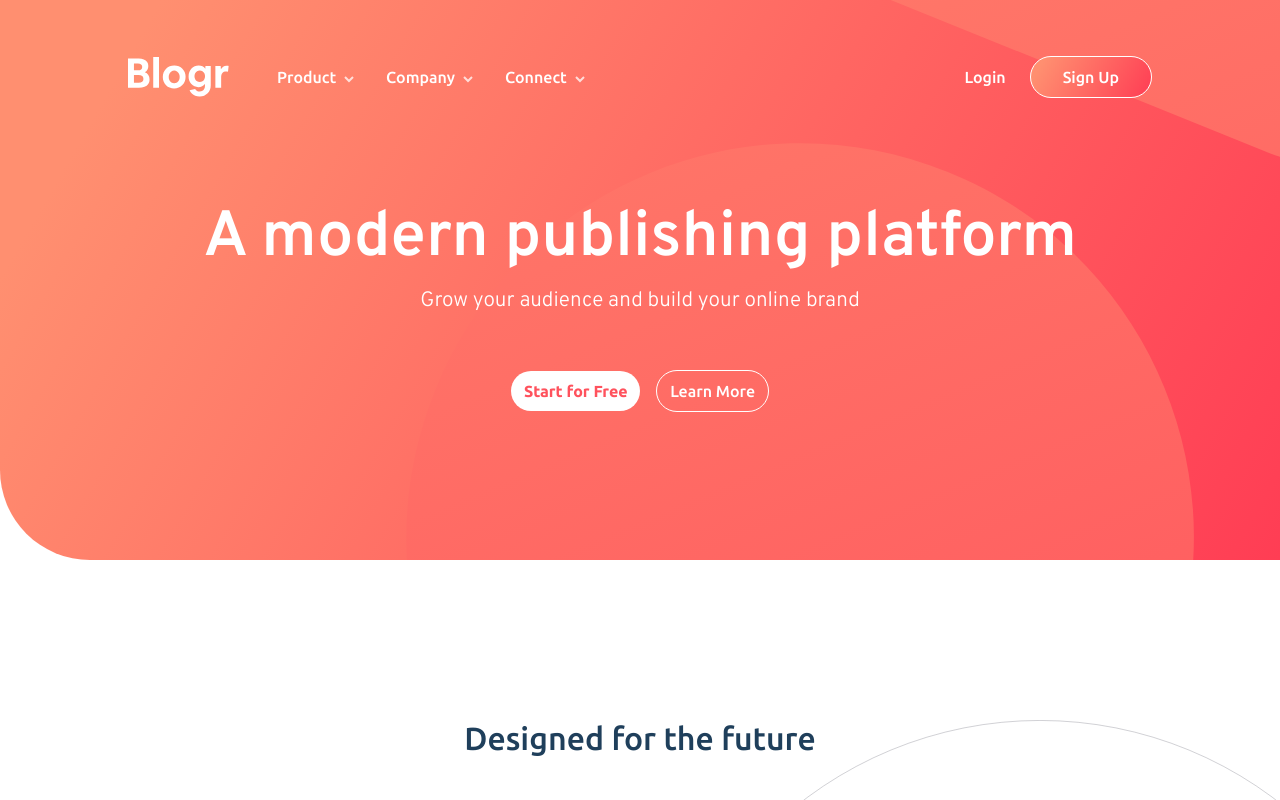
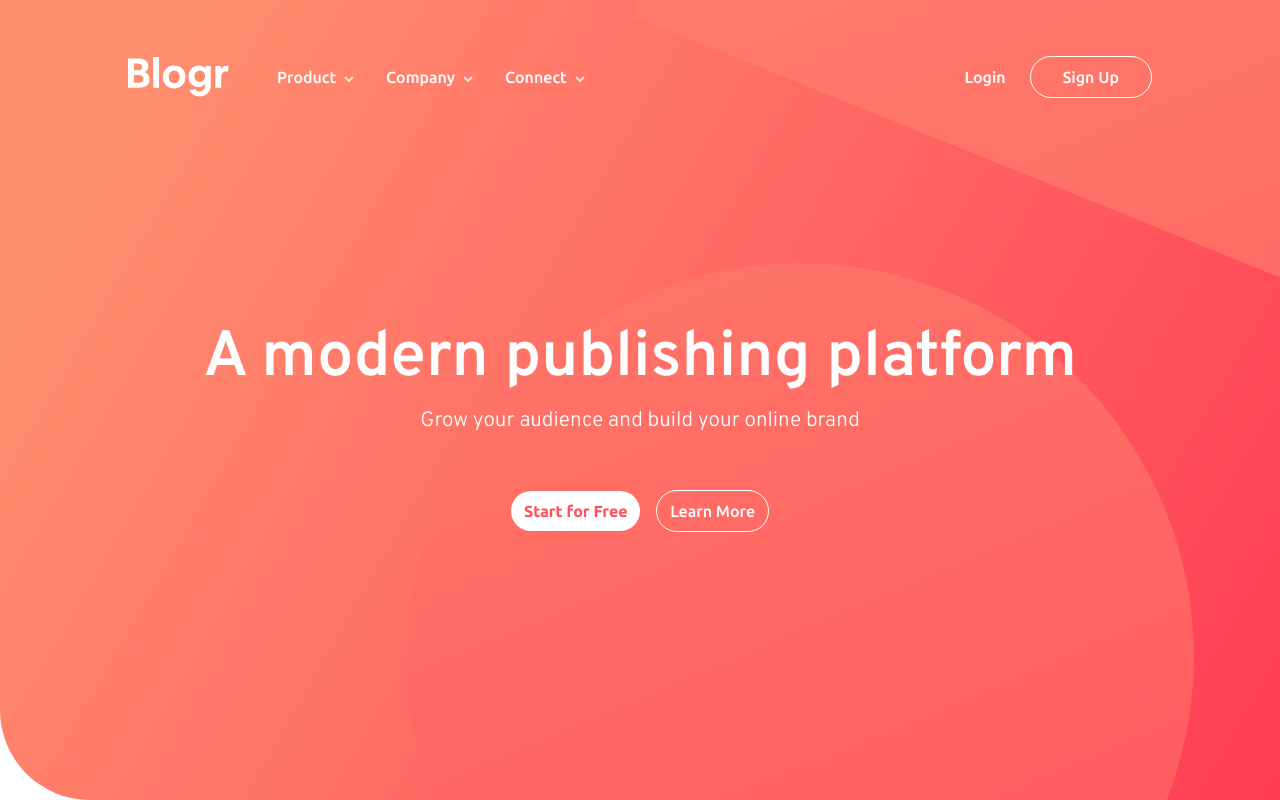
Before and after one commit to g-pg/frontendmentor-blogr-page, a Vue app: page / in a window 1280 px wide. Shown: the top 800 px of the page. Built offline with nearby package versions, Linux system fonts and the light colour scheme.

Commit message:
visual changes

```diff
--- a/src/components/Header.vue
+++ b/src/components/Header.vue
@@ -31,7 +31,7 @@ export default {
 header {
 	background: url("../assets/bg-pattern-intro-desktop.svg"), var(--red-bg);
 	background-position: 10% 50%;
-	height: 70vh;
+	height: 100vh;
 	padding-block: 3rem;
 	display: flex;
 	flex-direction: column;
--- a/src/components/Nav.vue
+++ b/src/components/Nav.vue
@@ -45,11 +45,6 @@ export default {
 		},
 	},
 
-	// watch: {
-	// 	windowWidth(newWidth) {
-	// 		console.log("newidth", newWidth);
-	// 	},
-	// },
 	mounted() {
 		document.addEventListener("click", this.closeDropdown);
 		window.addEventListener("resize", this.updateWindowWidth);
@@ -119,7 +114,7 @@ export default {
 							content="Sign Up"
 							hollow
 							padding
-							:red="isMobile ? 'true' : 'false'"
+							:red="isMobile ? true : false"
 						/>
 					</a>
 				</div>
```
